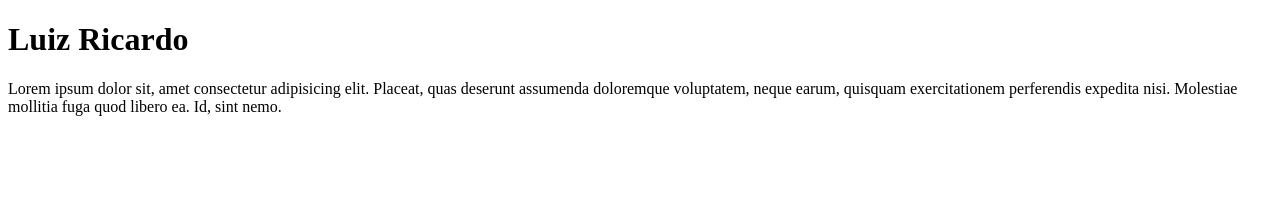
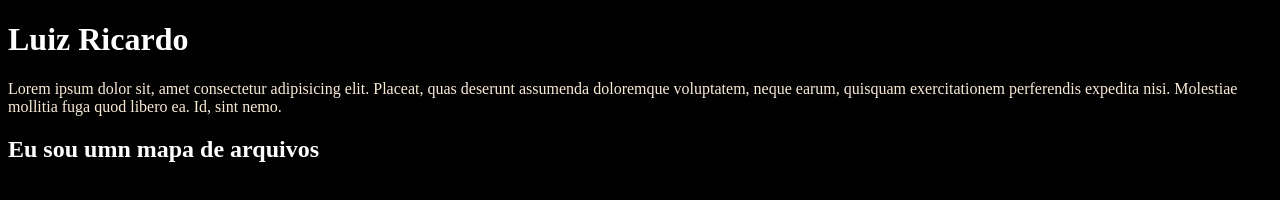
Before and after one commit to luuizz/aula-04, a plain HTML site: page index.html in a window 1280 px wide. Drawn offline with Linux system fonts and the light colour scheme.

Commit message:
adicionei um pouco mais de estilo neste html

```diff
--- a/index.html
+++ b/index.html
@@ -4,10 +4,13 @@
     <meta charset="UTF-8">
     <meta http-equiv="X-UA-Compatible" content="IE=edge">
     <meta name="viewport" content="width=device-width, initial-scale=1.0">
+    <link rel="stylesheet" href="./styles/styles.css">
     <title>Document</title>
 </head>
 <body>
     <h1>Luiz Ricardo</h1>
     <p>Lorem ipsum dolor sit, amet consectetur adipisicing elit. Placeat, quas deserunt assumenda doloremque voluptatem, neque earum, quisquam exercitationem perferendis expedita nisi. Molestiae mollitia fuga quod libero ea. Id, sint nemo.</p>
+
+    <h2>Eu sou umn mapa de arquivos</h2>
 </body>
 </html>
--- /dev/null
+++ b/styles/styles.css
@@ -0,0 +1,12 @@
+* {
+    background-color: #010101;
+    color: #fafafa;
+}
+
+h1, h2, h3{
+    color: #fff;
+}
+
+p {
+    color: antiquewhite;
+}
```
